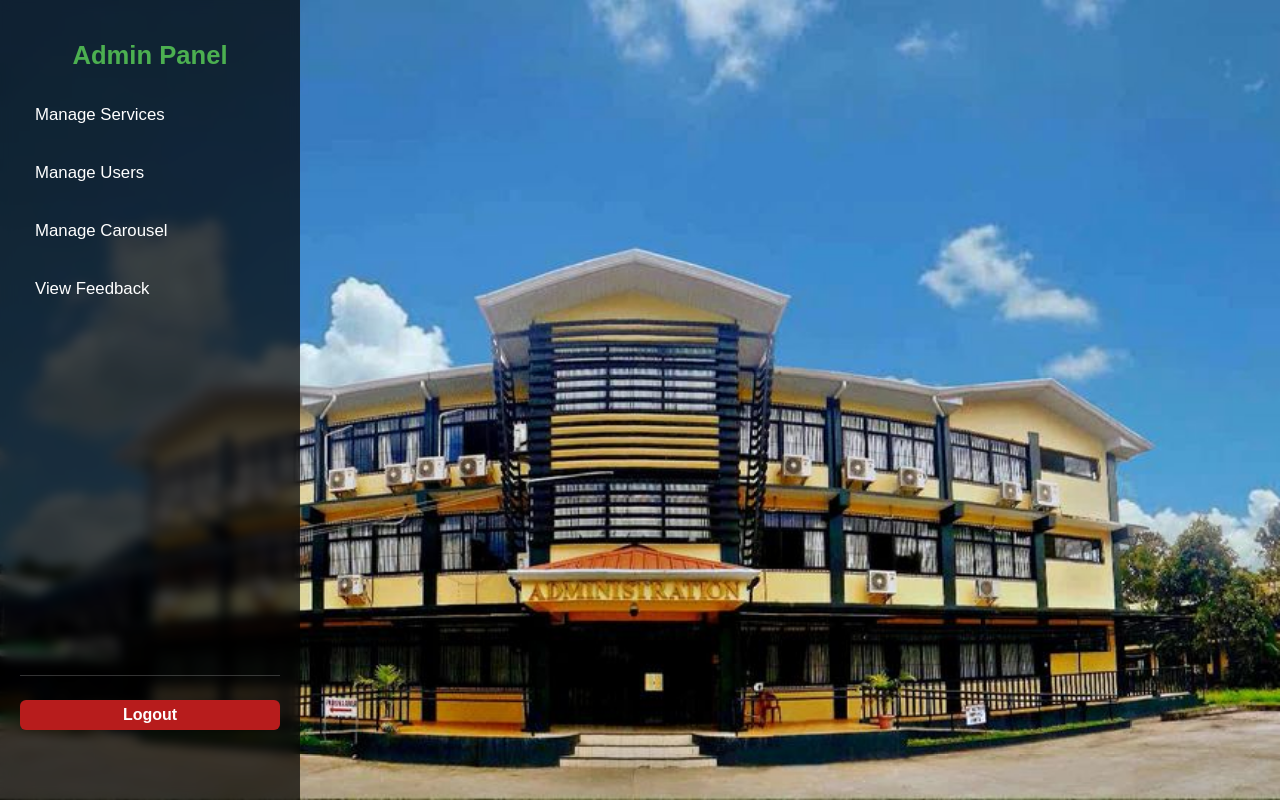
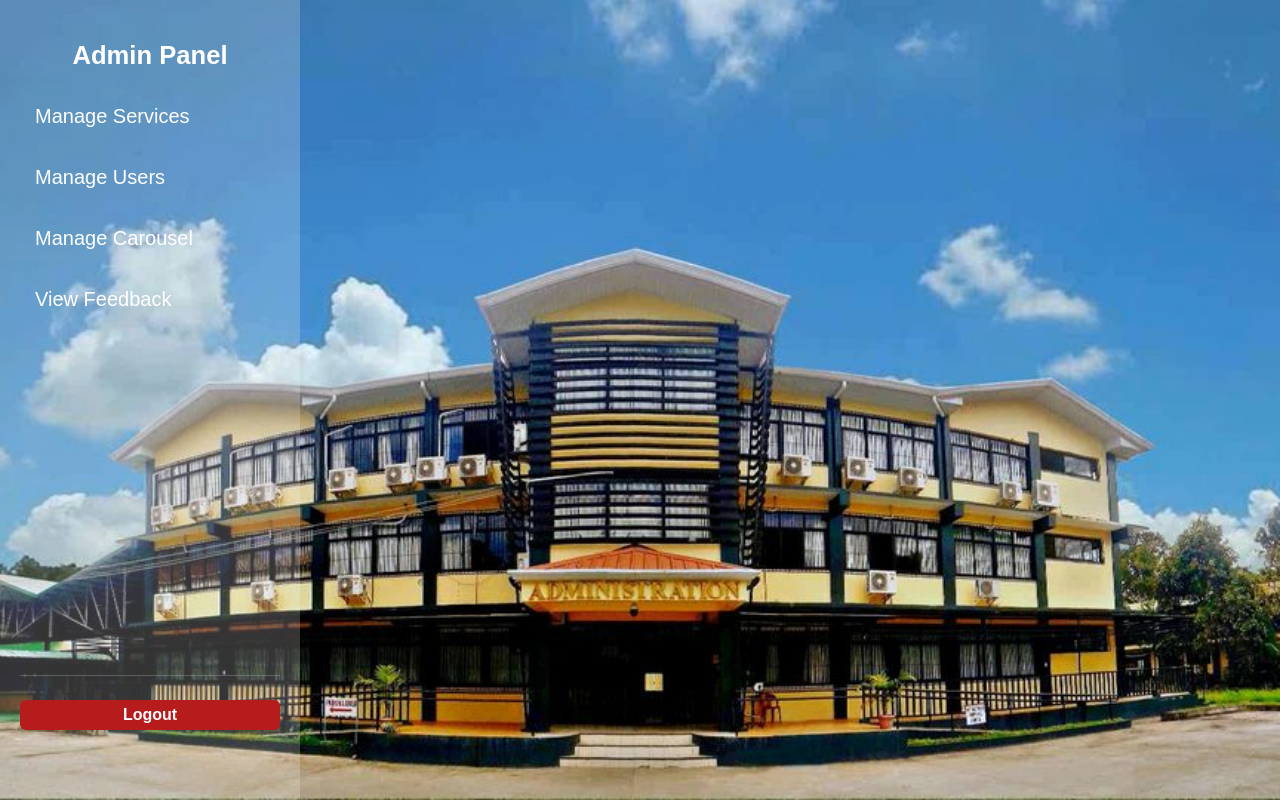
Before and after one commit to yzma-er/my-app, a React (Create React App) app: page /admin in a window 1280 px wide. Built offline with nearby package versions, Linux system fonts and the light colour scheme; sample sign-in values are in the browser's storage.

Commit message:
Update AdminDashboard.css

```diff
--- a/src/pages/AdminDashboard.css
+++ b/src/pages/AdminDashboard.css
@@ -10,8 +10,8 @@
 /* ========= Sidebar ========= */
 .sidebar {
   width: 260px;
-  background: rgba(0, 0, 0, 0.7);
-  backdrop-filter: blur(6px);
+  background-color: rgba(255, 255, 255, 0.20); /* 5% opacity white */
+  backdrop-filter: blur 5px;
   padding: 20px;
   display: flex;
   flex-direction: column;
@@ -31,7 +31,7 @@
 .sidebar h2 {
   font-size: 1.6rem;
   margin-bottom: 25px;
-  color: #4caf50;
+  color: #ffff;
   text-align: center;
   font-weight: bold;
 }
@@ -48,7 +48,7 @@
 .sidebar a {
   color: #fff;
   text-decoration: none;
-  font-size: 1.05rem;
+  font-size: 20px;
   display: block;
   padding: 10px 15px;
   border-radius: 8px;
@@ -56,8 +56,8 @@
 }
 
 .sidebar a:hover {
-  background: rgba(76, 175, 80, 0.2);
-  color: #4caf50;
+  background: #ffff;
+  color: #104C08;
 }
 
 /* ========= Sidebar Footer ========= */
```
